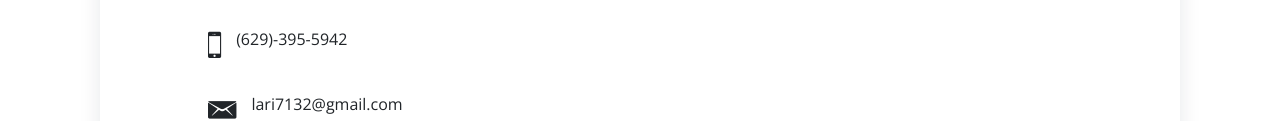
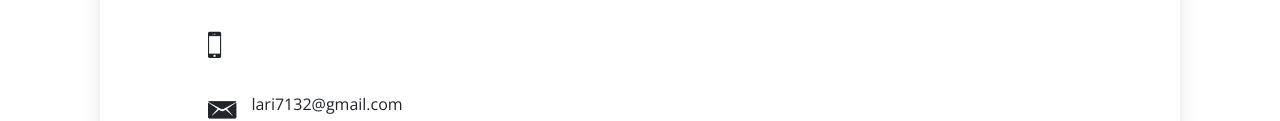
Before and after one commit to laurenriddle/laurenriddle, a plain HTML site: page index.html in a window 1280 px wide. Shown: the part 6161-6282 px from the top of the page. Drawn offline with nearby package versions, Linux system fonts and the light colour scheme; files whose address does not match are found by name; a web font is replaced by a local one.

Commit message:
Update index.html

```diff
--- a/index.html
+++ b/index.html
@@ -522,7 +522,7 @@
                         </li>
                         <li class="listitem"><a><i class="ion-iphone"></i>
                             </a>
-                            <p class="link phone">(629)-395-5942</p>
+                            <p class="link phone"></p>
                         </li>
                         <li class="listitem"><a><i class="ion-email"></i>
                             </a>
```
